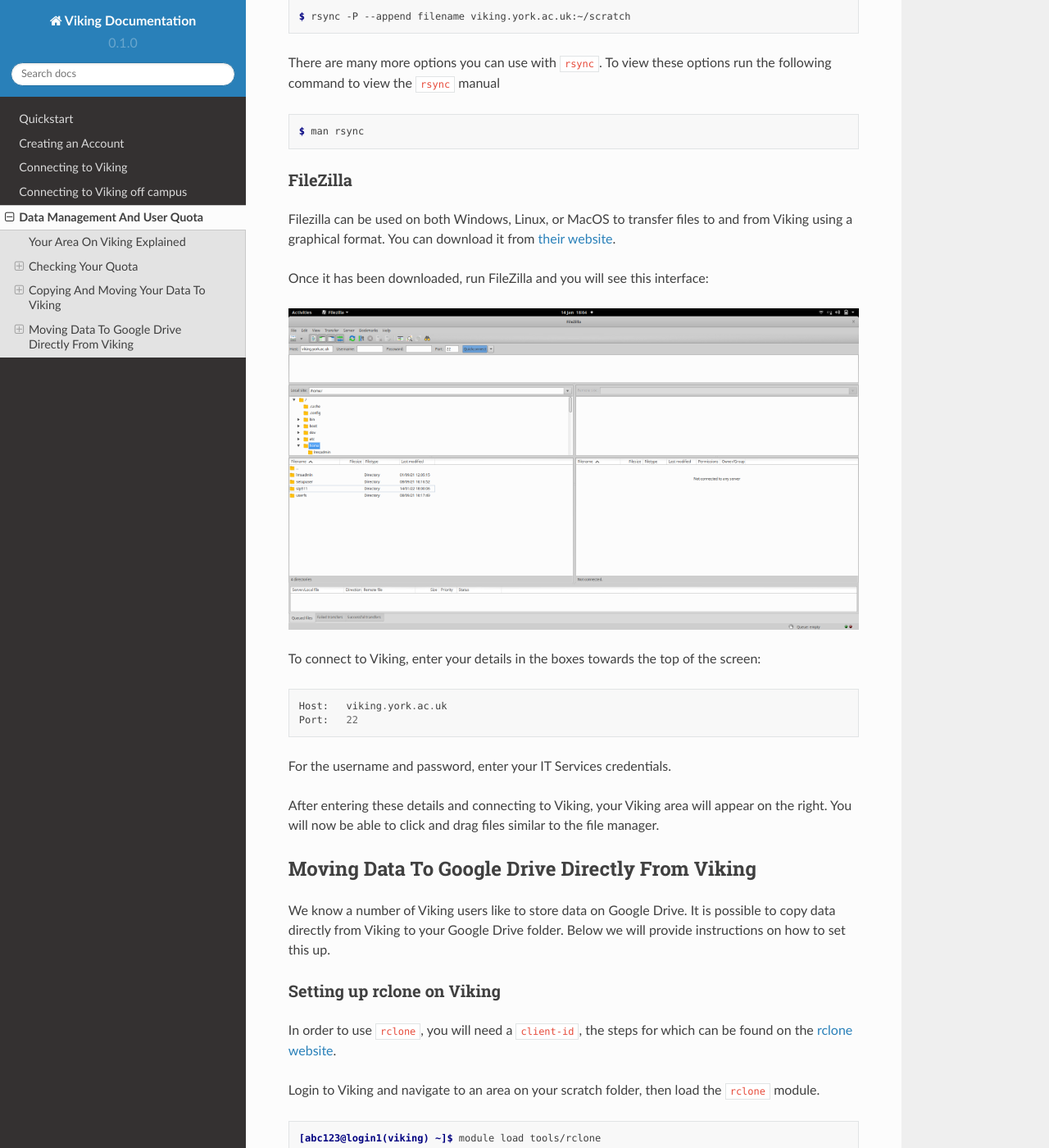
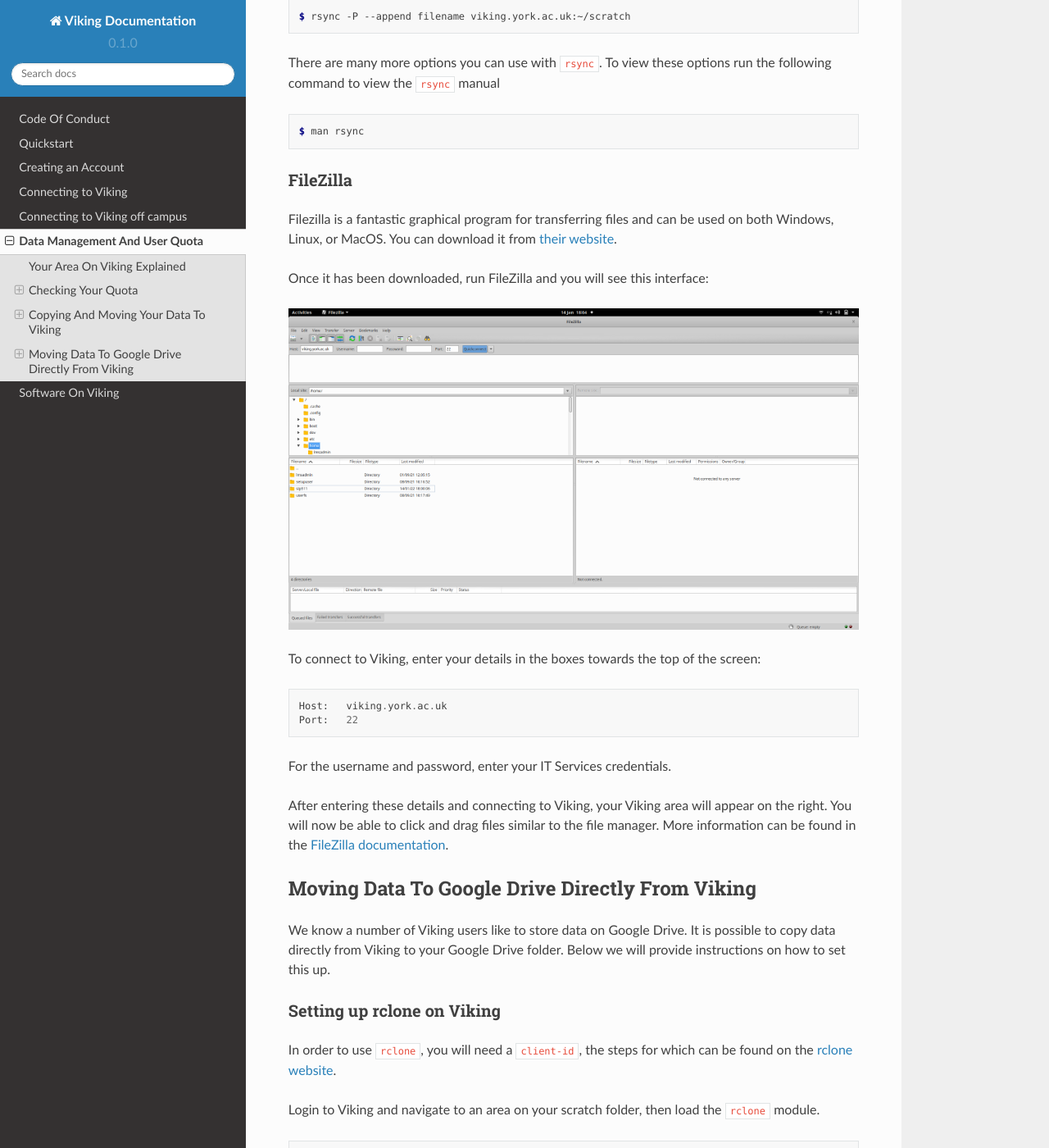
Before and after one commit to university-of-york/research-it-documentation, a Sphinx documentation site: the page built from docs/source/data-management-and-user-quota.rst, in a window 1280 px wide and 1400 px high, scrolled down 3355 px. Shown: the whole window at 82% size. Built offline with Sphinx 7.4.7 and the Read the Docs theme 2.0.0, drawn with Linux system fonts in a browser that asks for light colours.

Commit message:
add pages

```diff
--- a/docs/source/data-management-and-user-quota.rst
+++ b/docs/source/data-management-and-user-quota.rst
@@ -144,7 +144,7 @@
 FileZilla
 ^^^^^^^^^
 
-Filezilla can be used on both Windows, Linux, or MacOS to transfer files to and from Viking using a graphical format. You can download it from `their website <https://filezilla-project.org/>`_.
+Filezilla is a fantastic graphical program for transferring files and can be used on both Windows, Linux, or MacOS. You can download it from `their website <https://filezilla-project.org/>`_.
 
 Once it has been downloaded, run FileZilla and you will see this interface:
 
@@ -157,7 +157,7 @@
 
 For the username and password, enter your IT Services credentials.
 
-After entering these details and connecting to Viking, your Viking area will appear on the right. You will now be able to click and drag files similar to the file manager.
+After entering these details and connecting to Viking, your Viking area will appear on the right. You will now be able to click and drag files similar to the file manager. More information can be found in the `FileZilla documentation <https://wiki.filezilla-project.org/Using>`_.
 
 
 Moving Data To Google Drive Directly From Viking
--- a/docs/source/index.rst
+++ b/docs/source/index.rst
@@ -13,12 +13,13 @@
 .. toctree::
    :maxdepth: 1
 
+   code-of-conduct
    quickstart
    creating-accounts
    connecting-to-viking
    connecting-off-campus
    data-management-and-user-quota
-
+   software-on-viking
 
 Cluster Configuration
 ---------------------
```
Also changed, not shown: docs/source/code-of-conduct.rst (added, +27 -0 lines), docs/source/software-on-viking.rst (added, +49 -0 lines).
